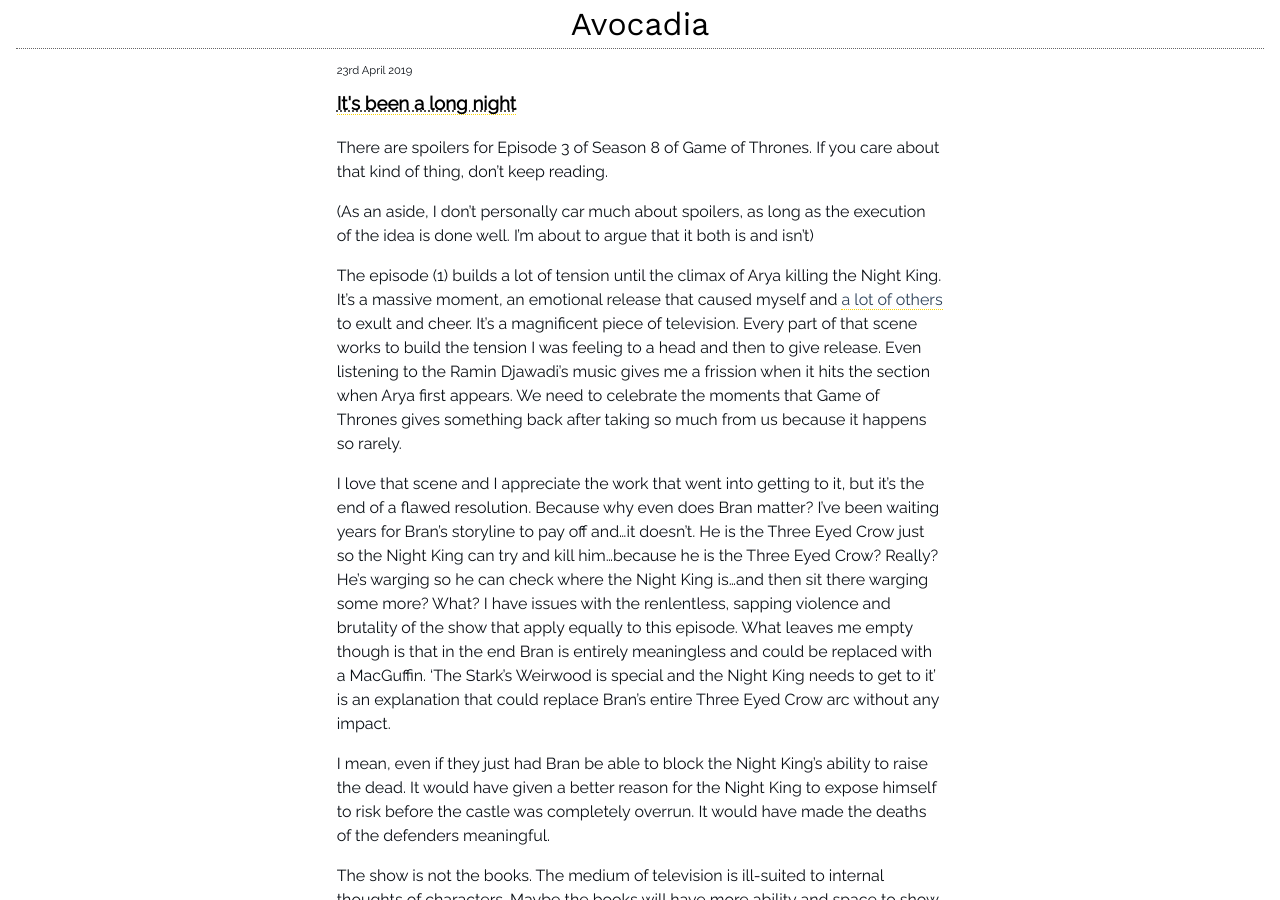
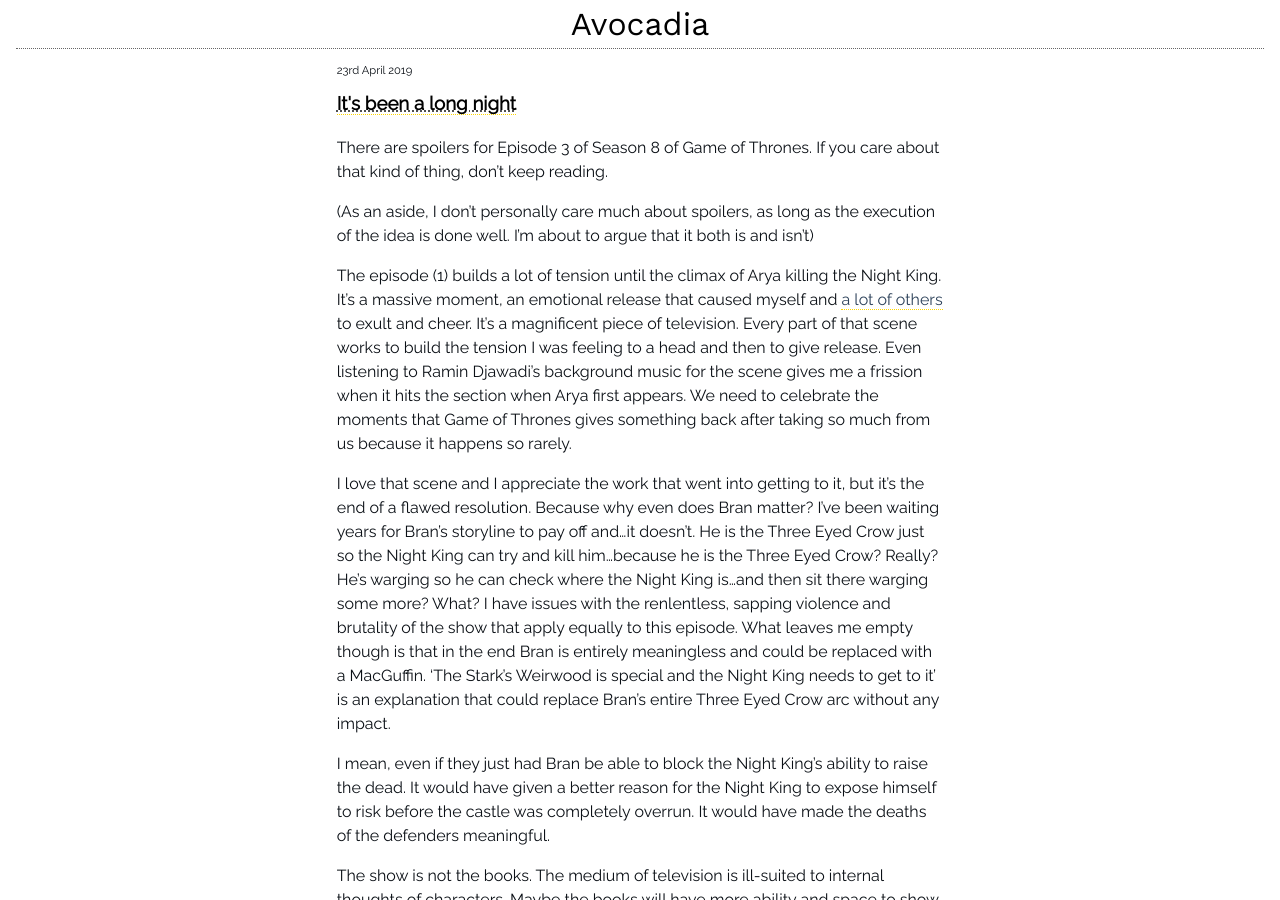
Before and after one commit to gilmae/blog.avocadia.net, a Jekyll site: the page built from _posts/2019-05-02-Its_been_a_long_night.markdown, in a window 1280 px wide and 900 px high. Built offline with Jekyll 4.4.1, drawn with Linux system fonts in a browser that asks for light colours.

Commit message:
Fix typos

```diff
--- a/_posts/2019-05-02-Its_been_a_long_night.markdown
+++ b/_posts/2019-05-02-Its_been_a_long_night.markdown
@@ -11,9 +11,9 @@
 
 <!--more-->
 
-(As an aside, I don't personally car much about spoilers, as long as the execution of the idea is done well. I'm about to argue that it both is and isn't)
+(As an aside, I don't personally care much about spoilers, as long as the execution of the idea is done well. I'm about to argue that it both is and isn't)
 
-The episode (1) builds a lot of tension until the climax of Arya killing the Night King. It's a massive moment, an emotional release that caused myself and [a lot of others](https://www.youtube.com/watch?v=n5wm3fY5pCY) to exult and cheer. It's a magnificent piece of television. Every part of that scene works to build the tension I was feeling to a head and then to give release. Even listening to the Ramin Djawadi's music gives me a frission when it hits the section when Arya first appears. We need to celebrate the moments that Game of Thrones gives something back after taking so much from us because it happens so rarely.
+The episode (1) builds a lot of tension until the climax of Arya killing the Night King. It's a massive moment, an emotional release that caused myself and [a lot of others](https://www.youtube.com/watch?v=n5wm3fY5pCY) to exult and cheer. It's a magnificent piece of television. Every part of that scene works to build the tension I was feeling to a head and then to give release. Even listening to Ramin Djawadi's background music for the scene gives me a frission when it hits the section when Arya first appears. We need to celebrate the moments that Game of Thrones gives something back after taking so much from us because it happens so rarely.
 
 I love that scene and I appreciate the work that went into getting to it, but it's the end of a flawed resolution. Because why even does Bran matter? I've been waiting years for Bran's storyline to pay off and...it doesn't. He is the Three Eyed Crow just so the Night King can try and kill him...because he is the Three Eyed Crow? Really? He's warging so he can check where the Night King is...and then sit there warging some more? What? I have issues with the renlentless, sapping violence and brutality of the show that apply equally to this episode. What leaves me empty though is that in the end Bran is entirely meaningless and could be replaced with a MacGuffin. 'The Stark's Weirwood is special and the Night King needs to get to it' is an explanation that could replace Bran's entire Three Eyed Crow arc without any impact.
 
```
